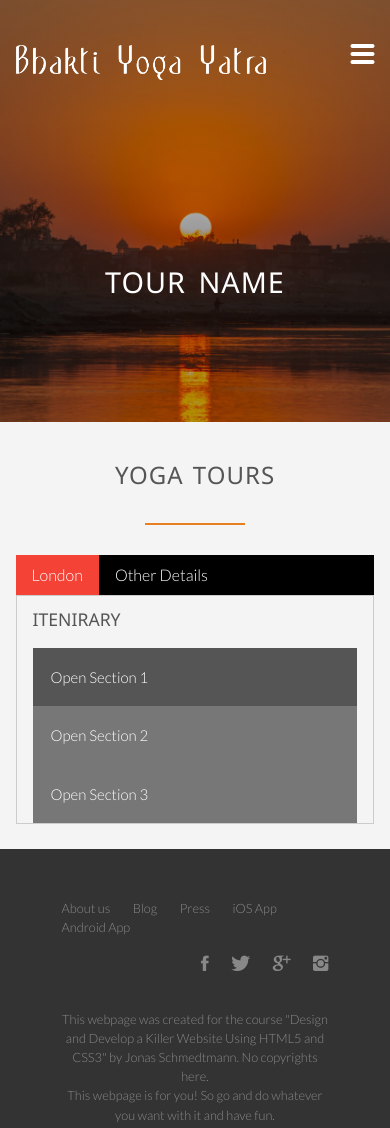
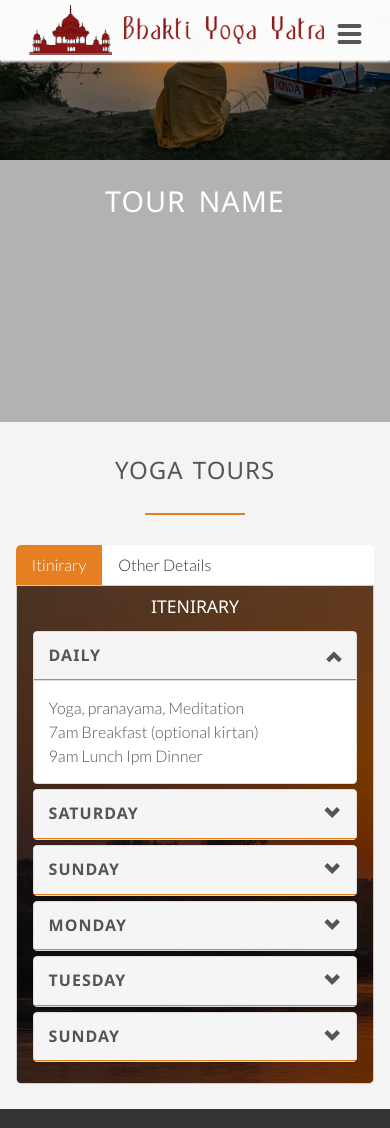
Before and after one commit to Abhimanyu369/bhaktiyogayatra, a plain HTML site: page page.html in a window 390 px wide. Shown: the top 1128 px of the page. Drawn offline with nearby package versions, Linux system fonts and the light colour scheme; a script that the page names is missing; files whose address does not match are found by name.

Commit message:
Make new Section
Added tabs and collapsible

```diff
--- a/page.html
+++ b/page.html
@@ -6,6 +6,8 @@
 
         <link rel="stylesheet" type="text/css" href="slick/slick.css"/>
         <link rel="stylesheet" type="text/css" href="slick/slick-theme.css"/>
+
+        <link rel="stylesheet" href="https://maxcdn.bootstrapcdn.com/bootstrap/3.3.6/css/bootstrap.min.css">
 
         <link rel="stylesheet" type="text/css" href="vendors/css/normalize.css">
         <link rel="stylesheet" type="text/css" href="vendors/css/grid.css">
@@ -20,7 +22,7 @@
     </head>
     <body>
         <header class="tour-header">
-            <nav>
+            <nav class="sticky">
                 <div class="row">
                     <img src="resources/img/logo-white.png" alt="logo" class="logo">
                     <img src="resources/img/logo.png" alt="logo" class="logo-black">
@@ -45,29 +47,105 @@
             <div class="row">
                 <h2>Yoga Tours</h2>
             </div>
-            <div class="row w3-container">
+            <div class="row w3-container border-radius-5">
               <div class="w3-bar w3-black">
-                <button class="w3-bar-item w3-button tablink w3-red" onclick="openCity(event,'London')">London</button>
+                <button class="w3-bar-item w3-button tablink w3-red" onclick="openCity(event,'London')">Itinirary</button>
                 <button class="w3-bar-item w3-button tablink" onclick="openCity(event,'Paris')">Other Details</button>
               </div>
 
-              <div id="London" class="w3-container w3-border city">
-                <h3>Itenirary</h3>
-                <button class="collapsible active">Open Section 1</button>
-                <div class="content">
-                  <p>Lorem ipsum dolor sit amet, consectetur adipisicing elit, sed do eiusmod tempor incididunt ut labore et dolore magna aliqua. Ut enim ad minim veniam, quis nostrud exercitation ullamco laboris nisi ut aliquip ex ea commodo consequat.</p>
+              <div id="London" class="w3-container w3-border city tour-detail-bg">
+                <h3 class="center-tx">Itenirary</h3>
+                <div class="wrapper center-block">
+                  <div class="panel-group" id="accordion" role="tablist" aria-multiselectable="true">
+                  <div class="panel panel-default">
+                    <div class="panel-heading active" role="tab" id="headingOne">
+                      <h4 class="panel-title">
+                        <a role="button" data-toggle="collapse" data-parent="#accordion" href="#collapseOne" aria-expanded="true" aria-controls="collapseOne">
+                          Daily
+                        </a>
+                      </h4>
+                    </div>
+                    <div id="collapseOne" class="panel-collapse collapse in" role="tabpanel" aria-labelledby="headingOne">
+                      <div class="panel-body">
+                        Yoga, pranayama, Meditation <br>7am Breakfast (optional kirtan) <br>9am Lunch Ipm Dinner
+                      </div>
+                    </div>
+                  </div>
+                  <div class="panel panel-default">
+                    <div class="panel-heading" role="tab" id="headingTwo">
+                      <h4 class="panel-title">
+                        <a class="collapsed" role="button" data-toggle="collapse" data-parent="#accordion" href="#collapseTwo" aria-expanded="false" aria-controls="collapseTwo">
+                          Saturday
+                        </a>
+                      </h4>
+                    </div>
+                    <div id="collapseTwo" class="panel-collapse collapse" role="tabpanel" aria-labelledby="headingTwo">
+                      <div class="panel-body">
+                        Arrive at ashram, dinner, settle in, good night!
+                      </div>
+                    </div>
+                  </div>
+                  <div class="panel panel-default">
+                    <div class="panel-heading" role="tab" id="headingThree">
+                      <h4 class="panel-title">
+                        <a class="collapsed" role="button" data-toggle="collapse" data-parent="#accordion" href="#collapseThree" aria-expanded="false" aria-controls="collapseThree">
+                          Sunday
+                        </a>
+                      </h4>
+                    </div>
+                    <div id="collapseThree" class="panel-collapse collapse" role="tabpanel" aria-labelledby="headingThree">
+                      <div class="panel-body">
+                        10am Exchange of money <br>10:30am Jiva Orientation (where to practice yoga, library, classroom, dining room, Jiva Ayurvedic Clinic, massages, temple) <br>5:00pm Iskon
+                      </div>
+                    </div>
+                  </div>
+                  <div class="panel panel-default">
+                    <div class="panel-heading" role="tab" id="headingFour">
+                      <h4 class="panel-title">
+                        <a class="collapsed" role="button" data-toggle="collapse" data-parent="#accordion" href="#collapseFour" aria-expanded="false" aria-controls="collapseFour">
+                          Monday
+                        </a>
+                      </h4>
+                    </div>
+                    <div id="collapseFour" class="panel-collapse collapse" role="tabpanel" aria-labelledby="headingFour">
+                      <div class="panel-body">
+                        Visit Village with Snake Charmer <br>6pm Bhagavad Gita lecture with Babaji
+                      </div>
+                    </div>
+                  </div>
+                  <div class="panel panel-default">
+                    <div class="panel-heading" role="tab" id="headingFive">
+                      <h4 class="panel-title">
+                        <a class="collapsed" role="button" data-toggle="collapse" data-parent="#accordion" href="#collapseFive" aria-expanded="false" aria-controls="collapseFive">
+                          Tuesday
+                        </a>
+                      </h4>
+                    </div>
+                    <div id="collapseFive" class="panel-collapse collapse" role="tabpanel" aria-labelledby="headingFive">
+                      <div class="panel-body">
+                        10am Exchange of money <br>10:30am Jiva Orientation (where to practice yoga, library, classroom, dining room, Jiva Ayurvedic Clinic, massages, temple) <br>5:00pm Iskon
+                      </div>
+                    </div>
+                  </div>
+                  <div class="panel panel-default">
+                    <div class="panel-heading" role="tab" id="headingThree">
+                      <h4 class="panel-title">
+                        <a class="collapsed" role="button" data-toggle="collapse" data-parent="#accordion" href="#collapseThree" aria-expanded="false" aria-controls="collapseThree">
+                          Sunday
+                        </a>
+                      </h4>
+                    </div>
+                    <div id="collapseThree" class="panel-collapse collapse" role="tabpanel" aria-labelledby="headingThree">
+                      <div class="panel-body">
+                        10am Exchange of money <br>10:30am Jiva Orientation (where to practice yoga, library, classroom, dining room, Jiva Ayurvedic Clinic, massages, temple) <br>5:00pm Iskon
+                      </div>
+                    </div>
+                  </div>
                 </div>
-                <button class="collapsible">Open Section 2</button>
-                <div class="content">
-                  <p>Lorem ipsum dolor sit amet, consectetur adipisicing elit, sed do eiusmod tempor incididunt ut labore et dolore magna aliqua. Ut enim ad minim veniam, quis nostrud exercitation ullamco laboris nisi ut aliquip ex ea commodo consequat.</p>
-                </div>
-                <button class="collapsible">Open Section 3</button>
-                <div class="content">
-                  <p>Lorem ipsum dolor sit amet, consectetur adipisicing elit, sed do eiusmod tempor incididunt ut labore et dolore magna aliqua. Ut enim ad minim veniam, quis nostrud exercitation ullamco laboris nisi ut aliquip ex ea commodo consequat.</p>
                 </div>
               </div>
 
-              <div id="Paris" class="w3-container w3-border city" style="display:none">
+              <div id="Paris" class="w3-container w3-border city tour-detail-bg" style="display:none">
                 <h3>Contains Other details</h3>
               </div>
 
@@ -106,53 +184,12 @@
         </footer>
 
     <script src="https://ajax.googleapis.com/ajax/libs/jquery/1.11.2/jquery.min.js"></script>
-    <script type="text/javascript" src="//code.jquery.com/jquery-1.11.0.min.js"></script>
-    <script type="text/javascript" src="//code.jquery.com/jquery-migrate-1.2.1.min.js"></script>
-    <script type="text/javascript" src="slick/slick.min.js"></script>
     <script src="//cdn.jsdelivr.net/respond/1.4.2/respond.min.js"></script>
     <script src="//cdn.jsdelivr.net/html5shiv/3.7.2/html5shiv.min.js"></script>
     <script src="//cdn.jsdelivr.net/selectivizr/1.0.3b/selectivizr.min.js"></script>
-    <script src="vendors/js/jquery.waypoints.min.js"></script>
+    <!--<script src="vendors/js/jquery.waypoints.min.js"></script>-->
     <script src="resources/js/script.js"></script>
-    <script type="text/javascript">
-        $(document).ready(function(){
-          $('.slider-1').slick({
-              dots: true,
-              infinite: false,
-              speed: 300,
-              slidesToShow: 4,
-              slidesToScroll: 4,
-              responsive: [
-                {
-                  breakpoint: 1024,
-                  settings: {
-                    slidesToShow: 3,
-                    slidesToScroll: 3,
-                    infinite: true,
-                    dots: true
-                  }
-                },
-                {
-                  breakpoint: 600,
-                  settings: {
-                    slidesToShow: 2,
-                    slidesToScroll: 2
-                  }
-                },
-                {
-                  breakpoint: 480,
-                  settings: {
-                    slidesToShow: 1,
-                    slidesToScroll: 1
-                  }
-                }
-                // You can unslick at a given breakpoint now by adding:
-                // settings: "unslick"
-                // instead of a settings object
-              ]
-              });
-        });
-    </script>
+
     <script>
       function openCity(evt, cityName) {
         var i, x, tablinks;
@@ -186,6 +223,20 @@
           }
         });
     </script>
+    <script src="https://code.jquery.com/jquery-2.2.4.min.js"></script>
+
+    <script src="https://maxcdn.bootstrapcdn.com/bootstrap/3.3.6/js/bootstrap.min.js"></script>
+    <script>
+        $(document).ready(function() {
+            $('.panel-collapse').on('show.bs.collapse', function () {
+                $(this).siblings('.panel-heading').addClass('active');
+              });
+
+              $('.panel-collapse').on('hide.bs.collapse', function () {
+                $(this).siblings('.panel-heading').removeClass('active');
+              });
+        });
+    </script>
 
     </body>
 
--- a/resources/css/style.css
+++ b/resources/css/style.css
@@ -209,10 +209,11 @@ header {
 }
 
 .tour-header {
-  background-image: linear-gradient(rgba(0, 0, 0, 0.3), rgba(0, 0, 0, 0.3)), url(img/yoga-background.jpg);
+  background-image: linear-gradient(rgba(0, 0, 0, 0.3), rgba(0, 0, 0, 0.3)), url(img/tour-bg.jpg);
   height: 50vh;
-  background-position: center;
-  background-size: cover;
+  background-position: top;
+  background-size: contain;
+  background-repeat: no-repeat;
 }
 
 .hero-text-box {
@@ -738,27 +739,69 @@ footer p {
 /* ----------------------------------------------- */
 /* Collapsible CSS */
 /* ----------------------------------------------- */
-
-.collapsible {
-  background-color: #777;
-  color: white;
-  cursor: pointer;
-  padding: 18px;
-  width: 100%;
-  border: none;
-  text-align: left;
-  outline: none;
-  font-size: 15px;
+.wrapper{
+  width:70%;
+}
+@media(max-width:992px){
+ .wrapper{
+  width:100%;
+}
+}
+.panel-heading {
+  padding: 0;
+    border:0;
+}
+.panel-title>a, .panel-title>a:active{
+    display:block;
+    padding:15px;
+  color:#555;
+  font-size:16px;
+  font-weight:bold;
+    text-transform:uppercase;
+    letter-spacing:1px;
+  word-spacing:3px;
+    text-decoration:none;
+}
+.panel-heading  a:before {
+   font-family: 'Glyphicons Halflings';
+   content: "\e114";
+   float: right;
+   transition: all 0.5s;
+}
+.panel-heading.active a:before {
+    -webkit-transform: rotate(180deg);
+    -moz-transform: rotate(180deg);
+    transform: rotate(180deg);
 }
 
-.active, .collapsible:hover {
-  background-color: #555;
+
+.w3-container {
+    border-radius: 0 0 5px 5px;
 }
 
-.content {
-  padding: 0 18px;
-  max-height: 0;
-  overflow: hidden;
-  transition: max-height 0.2s ease-out;
-  background-color: #f1f1f1;
+.w3-bar {
+    border-radius: 5px 5px 0 0;
 }
+
+.w3-black {
+    color: #333!important;
+    background-color: #fff!important;
+}
+
+.w3-red, .w3-hover-red:hover {
+    color: #fff!important;
+    background-color: #e67e22!important;
+}
+
+.center-tx {
+  text-align: center;
+  color: white;
+}
+
+.tour-detail-bg {
+    background-image: -webkit-linear-gradient(rgba(0, 0, 0, 0.5), rgba(0, 0, 0, 0.5)), url(img/yoga-background.jpg);
+    background-image: -o-linear-gradient(rgba(0, 0, 0, 0.5), rgba(0, 0, 0, 0.5)), url(img/yoga-background.jpg);
+    background-image: linear-gradient(rgba(0, 0, 0, 0.5), rgba(0, 0, 0, 0.5)), url(img/yoga-background.jpg);
+    background-size: cover;
+    background-attachment: fixed;
+}
```
Also changed, not shown: resources/css/img/tour-bg.jpg (added).
